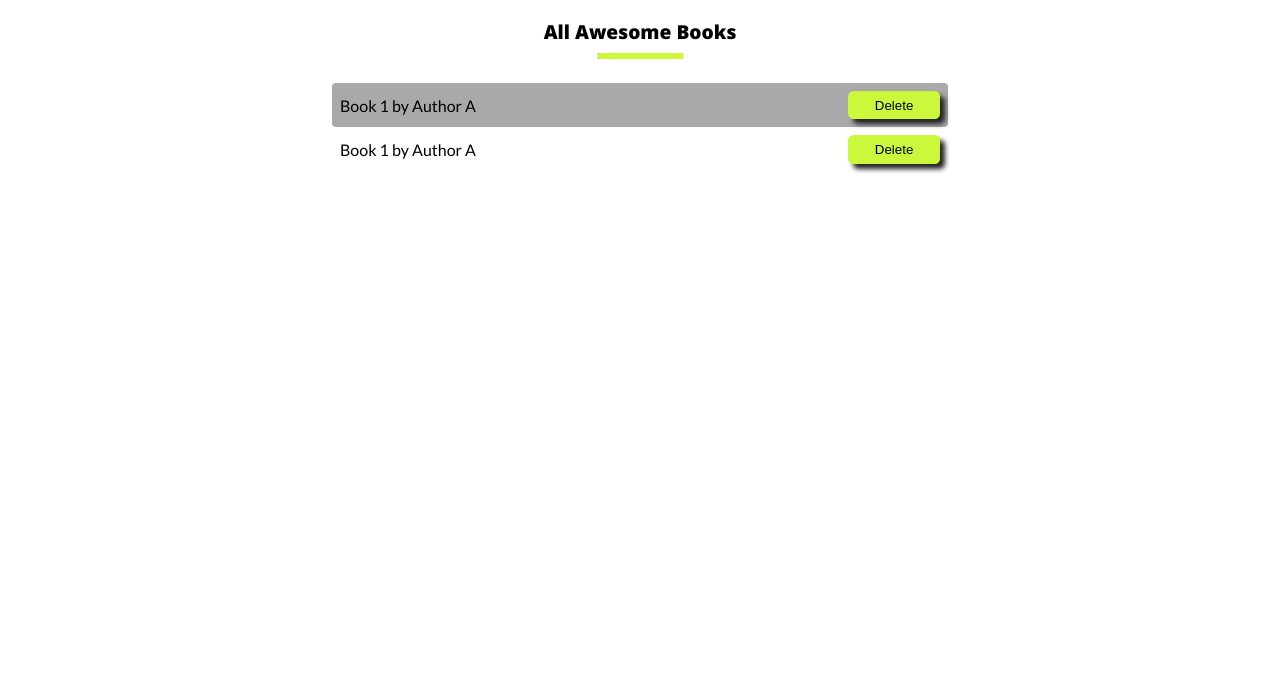
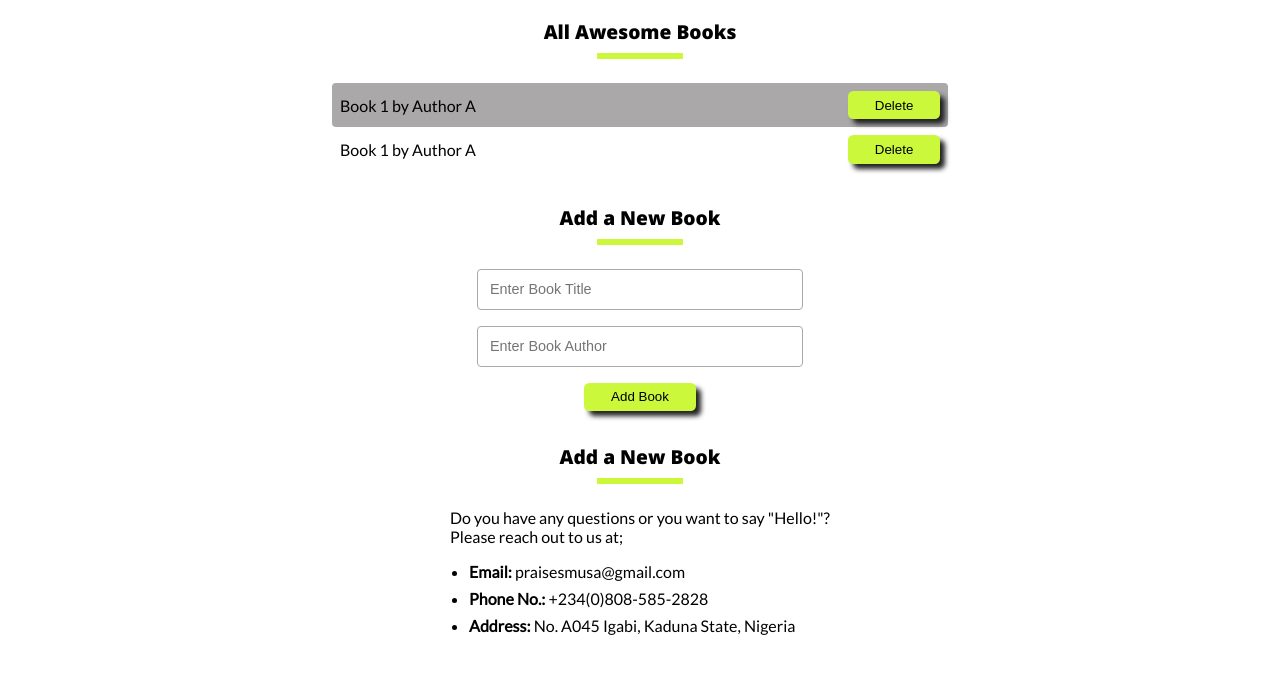
Before and after one commit to PraisesPJMT/Awesome-Books-ES6, a website: page index.html in a window 1280 px wide. Shown: the part 87-760 px from the top of the page. Drawn offline with nearby package versions, Linux system fonts and the light colour scheme.

Commit message:
Add contact section to index.html

```diff
--- a/index.css
+++ b/index.css
@@ -53,7 +53,8 @@ h2,
 
 p,
 span,
-a {
+a,
+.contact {
   font-family: Lato, Arial, Helvetica, sans-serif;
   font-weight: 400;
   font-size: 1em;
@@ -125,7 +126,8 @@ nav a:hover {
   border-radius: 4px;
 }
 
-.delete {
+.delete,
+input[type="submit"] {
   padding: 0.5em 2em;
   box-shadow: 5px 5px 5px #222;
   background-color: #cbf83b;
@@ -137,3 +139,42 @@ nav a:hover {
 .book-list li:nth-child(odd) {
   background-color: #aba8a9;
 }
+
+/* Add Book Styles */
+
+#add-book-form {
+  gap: 1em;
+  width: 70%;
+  max-width: 300px;
+  margin: 1em auto;
+}
+
+input[type="text"] {
+  width: 100%;
+  padding: 0.8em;
+  border: 1px solid #aba8a9;
+  border-radius: 4px;
+  font-size: 0.9em;
+}
+
+.add-book-container {
+  display: block;
+}
+
+input[type="submit"] {
+  display: block;
+  float: right;
+}
+
+/* Contact Section Styles */
+
+.contact-container {
+  gap: 1em;
+  max-width: 500px;
+  margin: 1em auto;
+}
+
+.contact {
+  gap: 0.5em;
+  width: 90%;
+}
--- a/index.html
+++ b/index.html
@@ -46,6 +46,30 @@
                 </li>
             </ul>
         </section>
+        <section class="section flex-column-center">
+            <h2>Add a New Book</h2>
+            <hr />
+            <form id="add-book-form" class="flex-column-center">
+                <input type="text" name="title" placeholder="Enter Book Title" id="book-title" required>
+                <input type="text" name="author" placeholder="Enter Book Author" id="book-author" required>
+                <div class="add-book-container">
+                    <input type="submit" value="Add Book" class="add-book">
+                </div>
+            </form>
+        </section>
+        <section class="section flex-column-center">
+            <h2>Add a New Book</h2>
+            <hr />
+            <div class="contact-container flex-column-center">
+                <p>Do you have any questions or you want to say "Hello!"? <br />
+                Please reach out to us at;</p>
+                <ul class="contact flex-column">
+                    <li><strong>Email:</strong> praisesmusa@gmail.com</li>
+                    <li><strong>Phone No.:</strong> +234(0)808-585-2828</li>
+                    <li><strong>Address:</strong> No. A045 Igabi, Kaduna State, Nigeria</li>
+                </ul>
+            </div>
+        </section>
     </main>
 
 </body>
```
